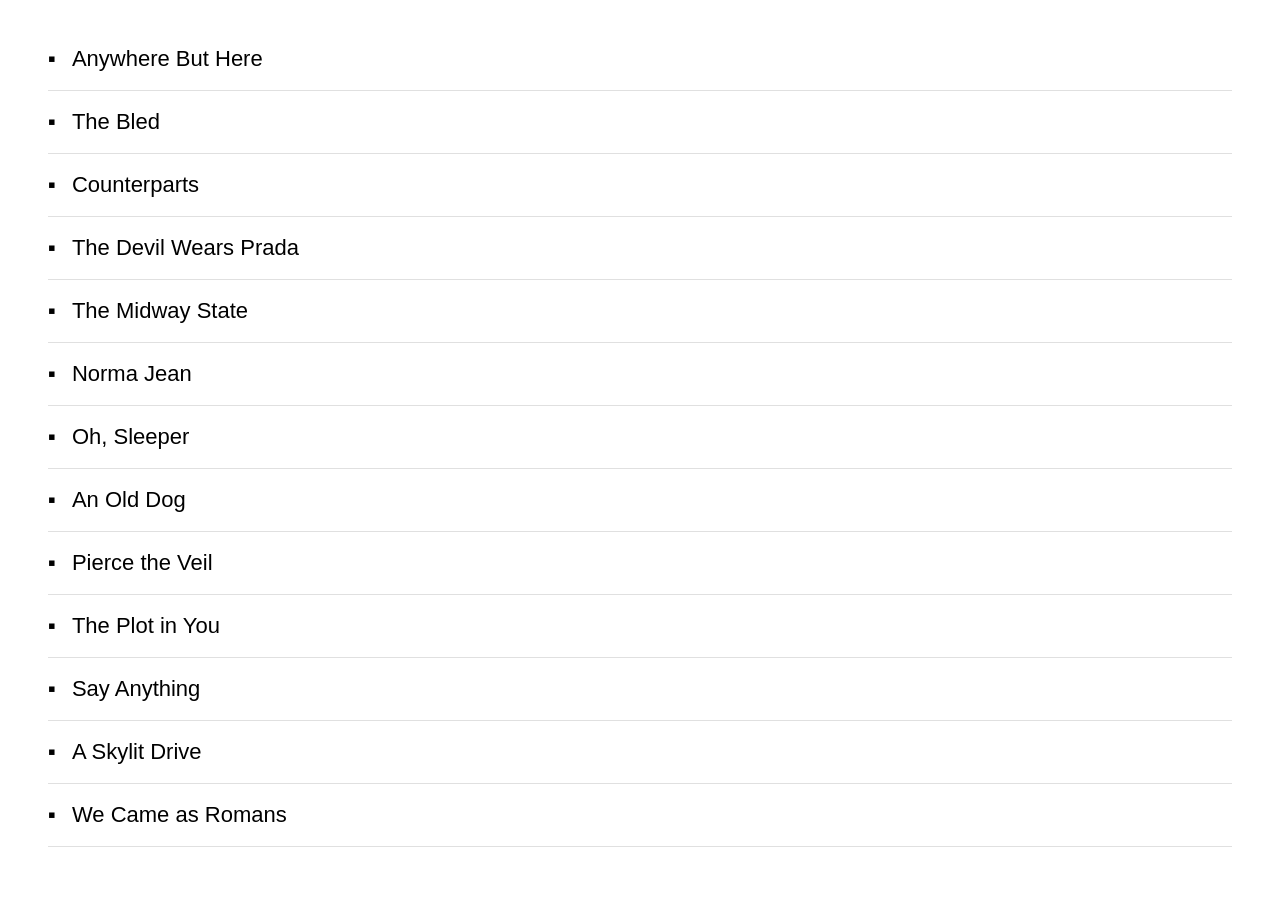
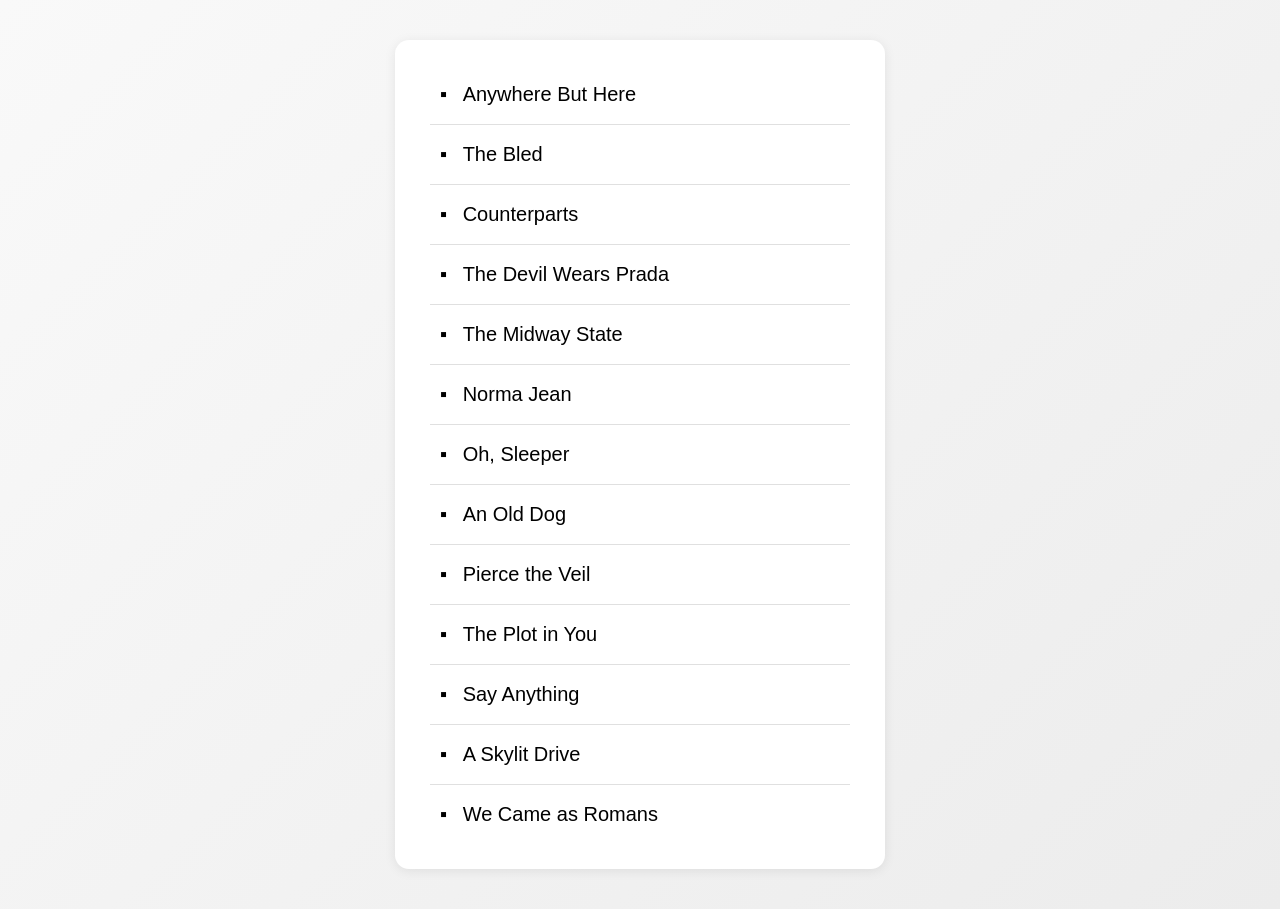
Before and after one commit to acciojob/sorting-articles-AARYA0507, a website: page main.html in a window 1280 px wide. Before the commit the page ends 875 px from the top, so only its background shows below. Drawn offline with Linux system fonts and the light colour scheme.

Commit message:
created a submission

```diff
--- a/styles.css
+++ b/styles.css
@@ -1,23 +1,49 @@
-/*  your css code here. If applicable */
+/* Background */
 body {
     font-family: Arial, sans-serif;
-    padding: 20px 40px;
+    margin: 0;
+    padding: 40px 0;
+    background: linear-gradient(135deg, #f9f9f9, #ececec);
+    display: flex;
+    justify-content: center;
 }
 
+/* Container */
 ul {
     list-style: none;
     margin: 0;
-    padding: 0;
+    padding: 25px 35px;
+    width: 420px;
+    background: #fff;
+    border-radius: 14px;
+    box-shadow: 0 2px 12px rgba(0,0,0,0.08);
 }
 
+/* Item styling */
 li {
-    font-size: 22px;
-    padding: 18px 0;
+    font-size: 20px;
+    padding: 18px 10px;
     border-bottom: 1px solid #e0e0e0;
+    cursor: pointer;
+    transition: all 0.25s ease;
 }
 
+/* Last item should not have border */
+li:last-child {
+    border-bottom: none;
+}
+
+/* Bullet */
 li::before {
     content: "▪ ";
     margin-right: 10px;
-    color: black;
+    color: #000;
 }
+
+/* Hover effect */
+li:hover {
+    background: #f6f6f6;
+    transform: translateX(6px);
+    box-shadow: 0 4px 10px rgba(0,0,0,0.08);
+    border-radius: 8px;
+}
```
